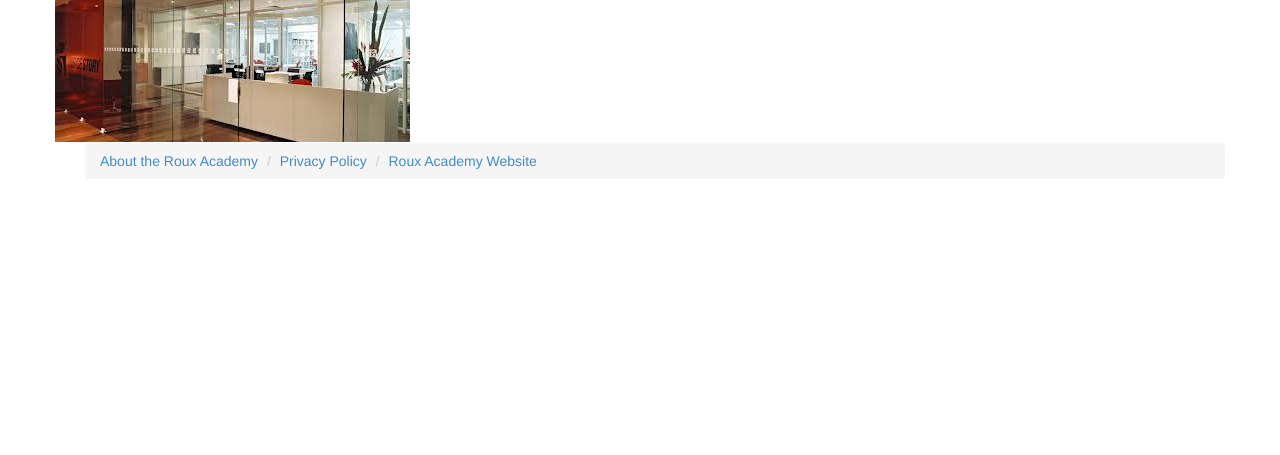
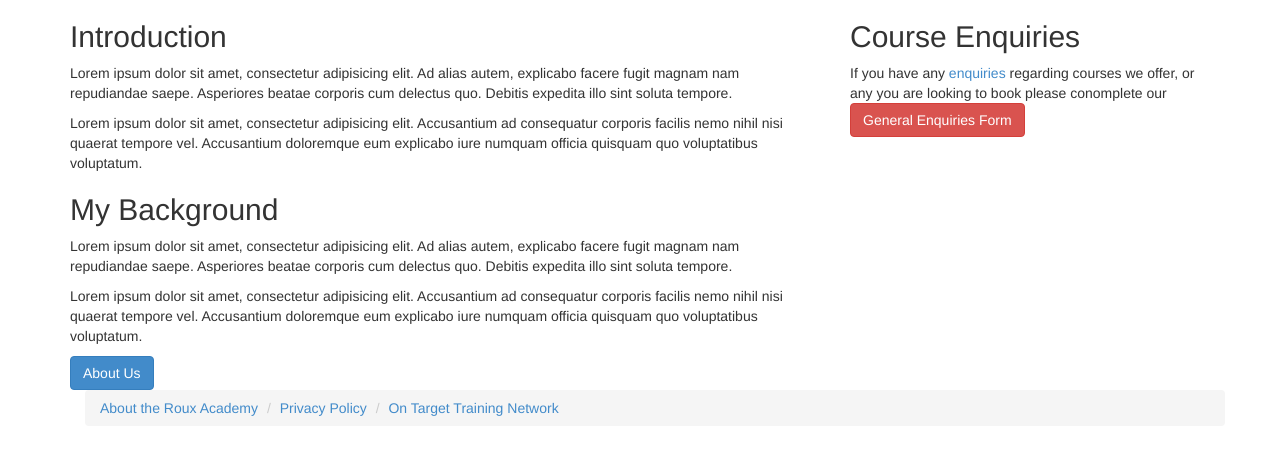
Before and after one commit to cbolt32/NickStubbs, a PHP site: page / in a window 1280 px wide. Shown: the part 222-677 px from the top of the page. Run offline with PHP 8.4, Linux system fonts and the light colour scheme; grey boxes labelled with a size stand in for pictures from a placeholder-image service; some libraries are stand-ins or nearby versions; some web fonts are replaced.

Commit message:
Updated all pages
Structure in place with base template for all pages, removed carousel
from home page and content added to main body and aside.

```diff
--- a/CredentialsAndAffiliations.php
+++ b/CredentialsAndAffiliations.php
@@ -14,6 +14,8 @@
     <script src="https://oss.maxcdn.com/libs/html5shiv/3.7.0/html5shiv.js"></script>
     <script src="https://oss.maxcdn.com/libs/respond.js/1.3.0/respond.min.js"></script>
     <![endif]-->
+
+
 </head>
 <body id="Affiliations">
     <section class="container">
--- /dev/null
+++ b/_/Components/PHP/article-background.php
@@ -0,0 +1,9 @@
+<article class="backgroundInfo">
+    <h2>My Background</h2>
+    <p>Lorem ipsum dolor sit amet, consectetur adipisicing elit. Ad alias autem, explicabo facere fugit magnam nam repudiandae saepe. Asperiores beatae corporis cum delectus quo. Debitis expedita illo sint soluta tempore.</p>
+
+    <p>Lorem ipsum dolor sit amet, consectetur adipisicing elit. Accusantium ad consequatur corporis facilis nemo nihil
+       nisi quaerat tempore vel. Accusantium doloremque eum explicabo iure numquam officia quisquam quo voluptatibus
+       voluptatum.</p>
+    <a href="../../../about.php" class="btn btn-primary">About Us</a>
+</article>
--- /dev/null
+++ b/_/Components/PHP/article-intro.php
@@ -0,0 +1,8 @@
+<article class="intro">
+    <h2>Introduction</h2>
+    <p>Lorem ipsum dolor sit amet, consectetur adipisicing elit. Ad alias autem, explicabo facere fugit magnam nam repudiandae saepe. Asperiores beatae corporis cum delectus quo. Debitis expedita illo sint soluta tempore.</p>
+
+    <p>Lorem ipsum dolor sit amet, consectetur adipisicing elit. Accusantium ad consequatur corporis facilis nemo nihil
+       nisi quaerat tempore vel. Accusantium doloremque eum explicabo iure numquam officia quisquam quo voluptatibus
+       voluptatum.</p>
+</article>
--- /dev/null
+++ b/_/Components/PHP/aside-courseEnquiries.php
@@ -0,0 +1,6 @@
+<aside class="courseEnquiries">
+    <h2>Course Enquiries</h2>
+    <p>
+        If you have any <a href="ContactUs.php#generalEnquiries">enquiries</a> regarding courses we offer, or any you are looking to book please conomplete our <a href="ContactUs.php#generalEnquiries" class="btn btn-danger">General Enquiries Form</a>
+    </p>
+</aside>
--- a/_/Components/PHP/footer.php
+++ b/_/Components/PHP/footer.php
@@ -4,7 +4,7 @@
             <ul class="breadcrumb">
                 <li><a href="about.php">About the Roux Academy</a></li>
                 <li><a href="privacypolicy.php">Privacy Policy</a></li>
-                <li><a href="http://rouxacademy.com">Roux Academy Website</a></li>
+                <li><a href="http://www.ottn.co.uk">On Target Training Network</a></li>
             </ul><!-- breadcrumb -->
         </nav><!-- nav -->
     </footer><!-- footer -->
--- a/_/Components/PHP/snippet-carousel.php
+++ b/_/Components/PHP/snippet-carousel.php
@@ -1,6 +1,6 @@
 <div id ="mainCarousel">
     <section class="carousel-inner">
-        <div class="active item"><img src="_/img/carousel/office.jpeg" alt="First Aid"/>
+        <div class="active item"><img src="http://placehold.it/1500x600 alt="First Aid"/>
         </div>
     </section>
 </div>
--- a/index.php
+++ b/index.php
@@ -14,17 +14,20 @@
     <script src="https://oss.maxcdn.com/libs/html5shiv/3.7.0/html5shiv.js"></script>
     <script src="https://oss.maxcdn.com/libs/respond.js/1.3.0/respond.min.js"></script>
     <![endif]-->
+
 </head>
 <body id="Home">
     <section class="container">
         <div class="content row">
             <?php include "_/components/php/header.php"; ?>
-            <?php include "_/components/php/snippet-carousel.php"; ?>
+            <?php /*include "_/components/php/snippet-carousel.php"; */?>
             <section class="main col col-lg-8">
-
+                <?php include "_/components/php/article-intro.php"; ?>
+                <?php include "_/components/php/article-background.php"; ?>
             </section><!--main content-->
             <section class="sidebar col col-lg-4">
-
+                <?php include "_/components/php/aside-upcomingCourses.php"; ?>
+                <?php include "_/components/php/aside-courseEnquiries.php"; ?>
             </section><!--sidebar-->
         </div><!--content-->
             <?php include "_/components/php/footer.php"; ?>
```
Also changed, not shown: _/Components/PHP/aside-upcomingCourses.php (added).
